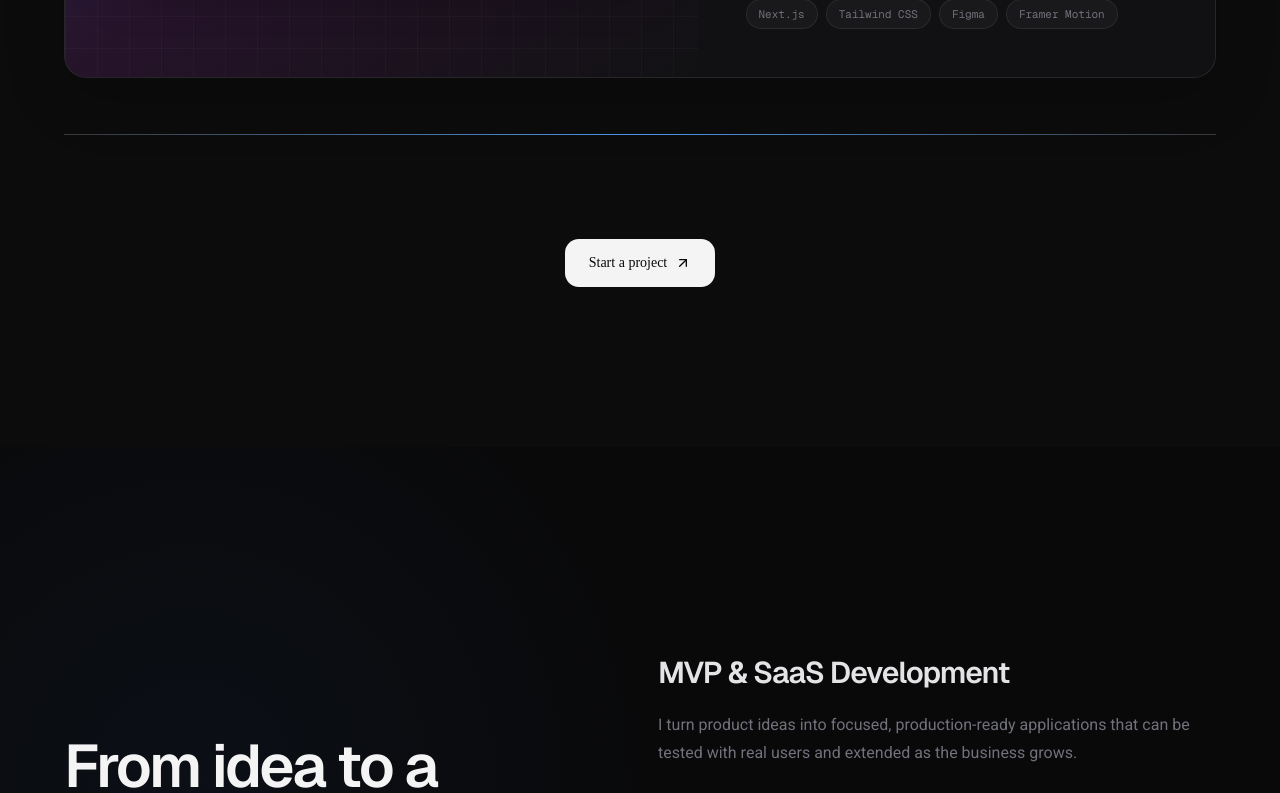
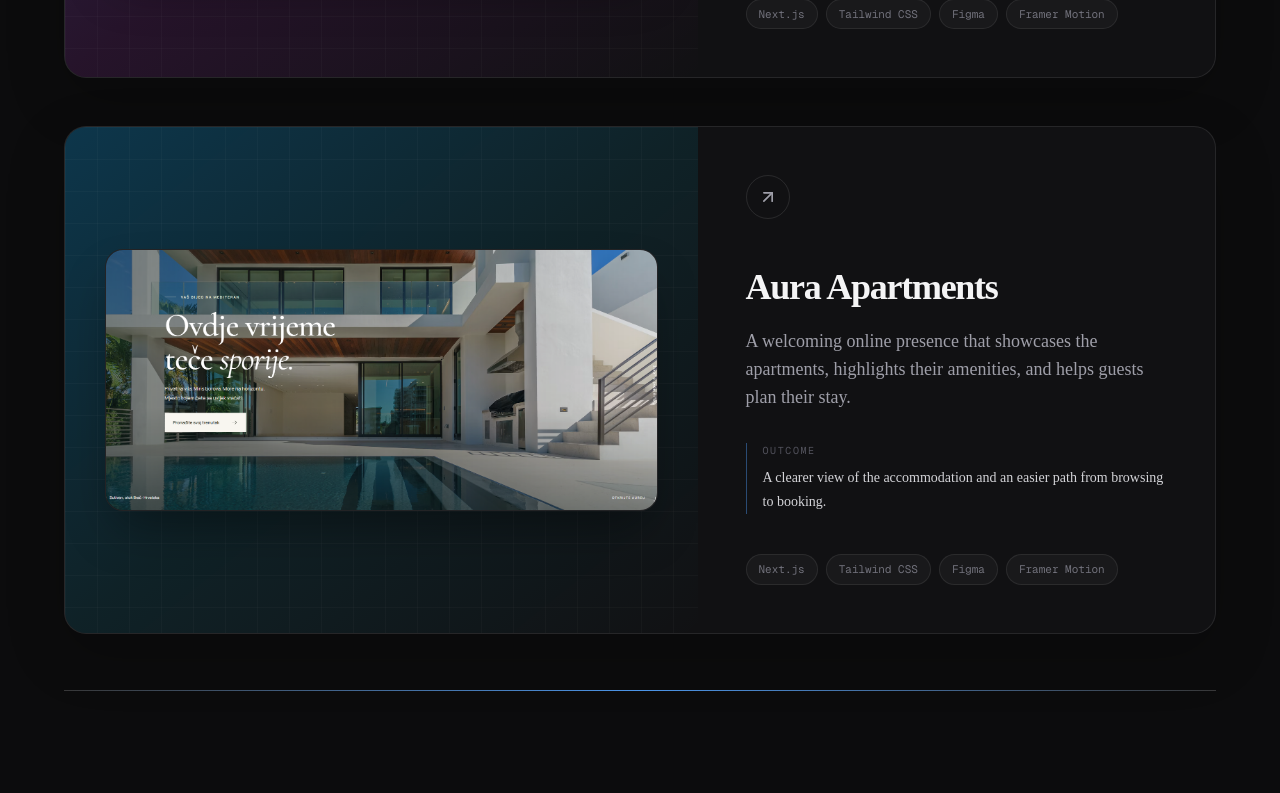
Before and after one commit to David139-debug/portoflio, a Next.js app: page / in a window 1280 px wide. Shown: the part 2180-2973 px from the top of the page. Built offline with nearby package versions, Linux system fonts and the light colour scheme.

Commit message:
added new project

```diff
--- a/components/Projects.tsx
+++ b/components/Projects.tsx
@@ -4,6 +4,7 @@ import { ArrowUpRight } from "lucide-react";
 import Image, { type StaticImageData } from "next/image";
 import hyperMax from "@/public/hypermax-dashboard.png";
 import barber from "@/public/barber.png";
+import aura from "@/public/aura.png";
 import { motion } from "motion/react";
 
 type Project = {
@@ -45,6 +46,19 @@ const projects: Project[] = [
     image: barber,
     imageAlt: "Barber shop portfolio picture",
     accent: "from-violet-500/25 via-fuchsia-500/10 to-transparent",
+  },
+  {
+    number: "3",
+    title: "Aura Apartments",
+    description:
+      "A welcoming online presence that showcases the apartments, highlights their amenities, and helps guests plan their stay.",
+    result:
+      "A clearer view of the accommodation and an easier path from browsing to booking.",
+    tags: ["Next.js", "Tailwind CSS", "Figma", "Framer Motion"],
+    href: "https://apartment-aura.vercel.app/",
+    image: aura,
+    imageAlt: "Aura Apartments website preview",
+    accent: "from-sky-500/25 via-cyan-500/10 to-transparent",
   },
 ];
 
```
Also changed, not shown: public/aura.png (added).
